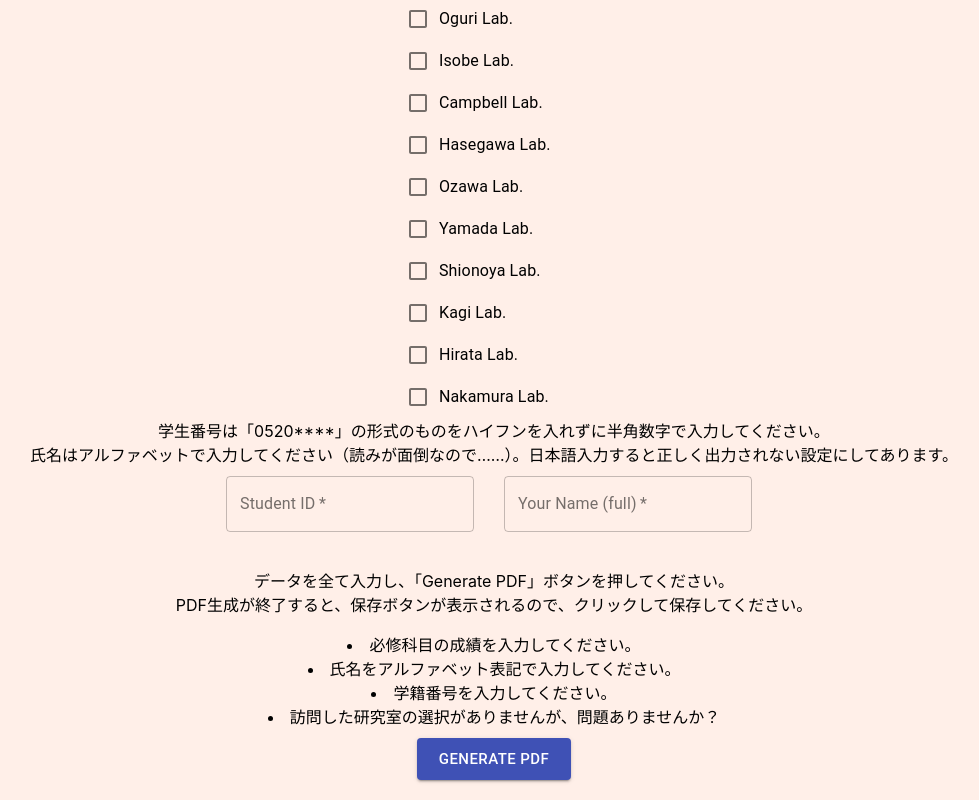
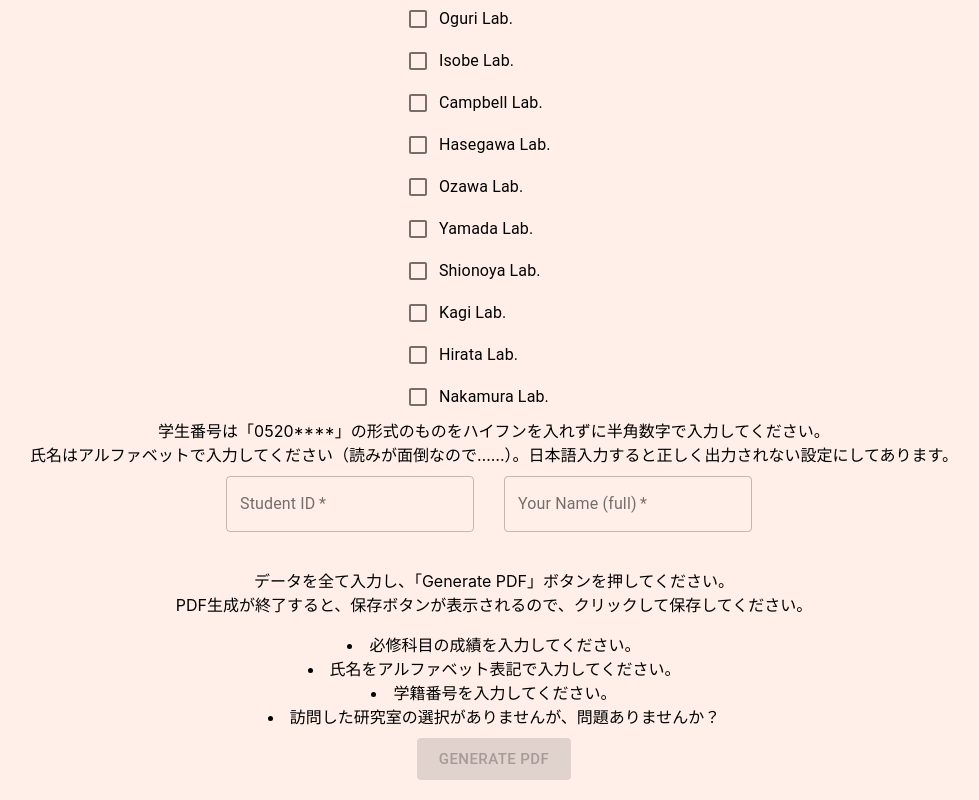
Before and after one commit to khsacc/score-calculator, a React (Create React App) app: page / in a window 1280 px wide. Shown: the part 2378-3178 px from the top of the page, without its empty margins (146-1125 px from the left). Built offline with nearby package versions, Linux system fonts and the light colour scheme; what @react-pdf/renderer would draw is missing.

Commit message:
temp disable

```diff
--- a/src/App.tsx
+++ b/src/App.tsx
@@ -299,7 +299,7 @@ const App = () => {
             generatePDF()
           }}
           // disabled={!isReady}
-          // disabled={true}
+          disabled={true}
         >
           {generated ? 'Re-generate PDF' : 'Generate PDF'}
       </Button>
```
